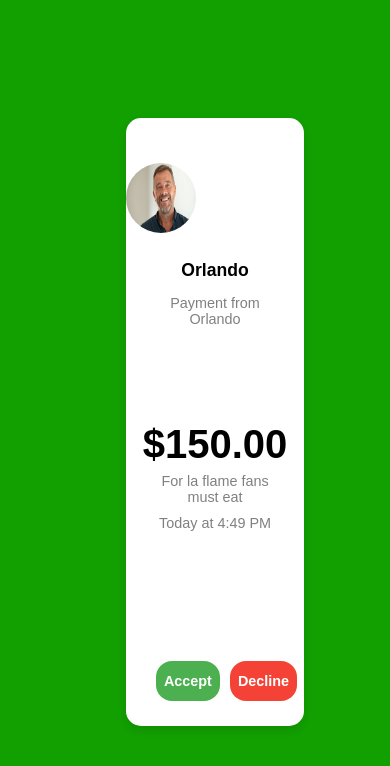
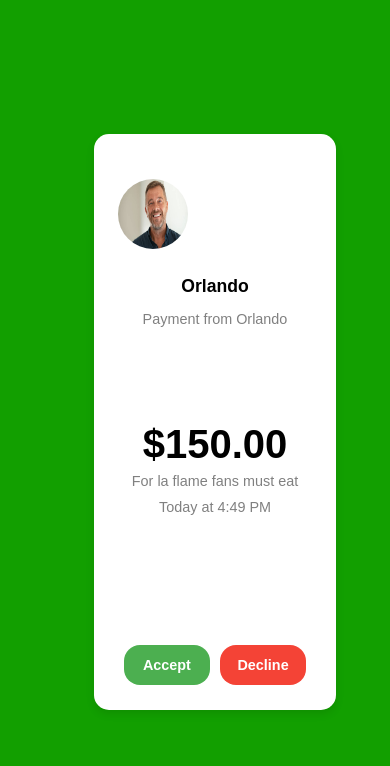
Before and after one commit to looser1001/cashapp-frontend1, a React (Vite) app: page / in a window 390 px wide. Shown: the top 766 px of the page. Built offline with nearby package versions, Linux system fonts and the light colour scheme; no server answers.

Commit message:
feat: Style amount text green

```diff
--- a/src/assets/style.css
+++ b/src/assets/style.css
@@ -28,7 +28,7 @@ body {
     flex-direction: column;
     align-items: center;
     justify-content: flex-start;
-    width: 75% !important;
+    width: 80% !important;
     margin-top: 0% !important;
     margin-bottom: 0% !important;
 }
@@ -361,14 +361,14 @@ textarea:focus {
 }
 @media (max-width: 1000px) {
     .payment-card {
-        width: 14% !important;
+        /* width: 14% !important; */
         margin-top: 10% !important;
         margin-bottom: 10% !important;
     }
 }
 @media (max-width: 667px) {
     .payment-card {
-        width: 50% !important;
+        width: 75% !important;
         margin-top: 0% !important;
         margin-bottom: 0% !important;
     }
```
